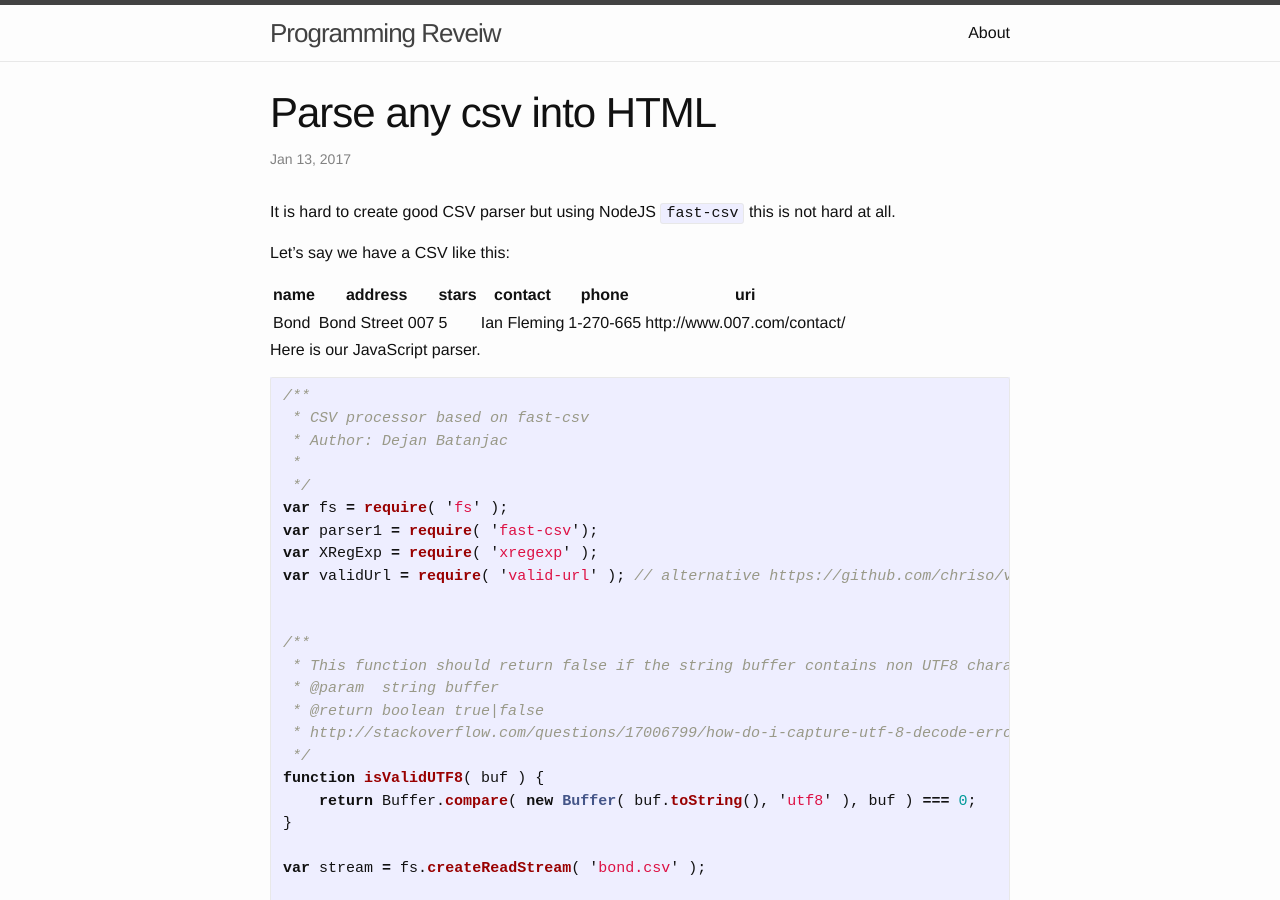
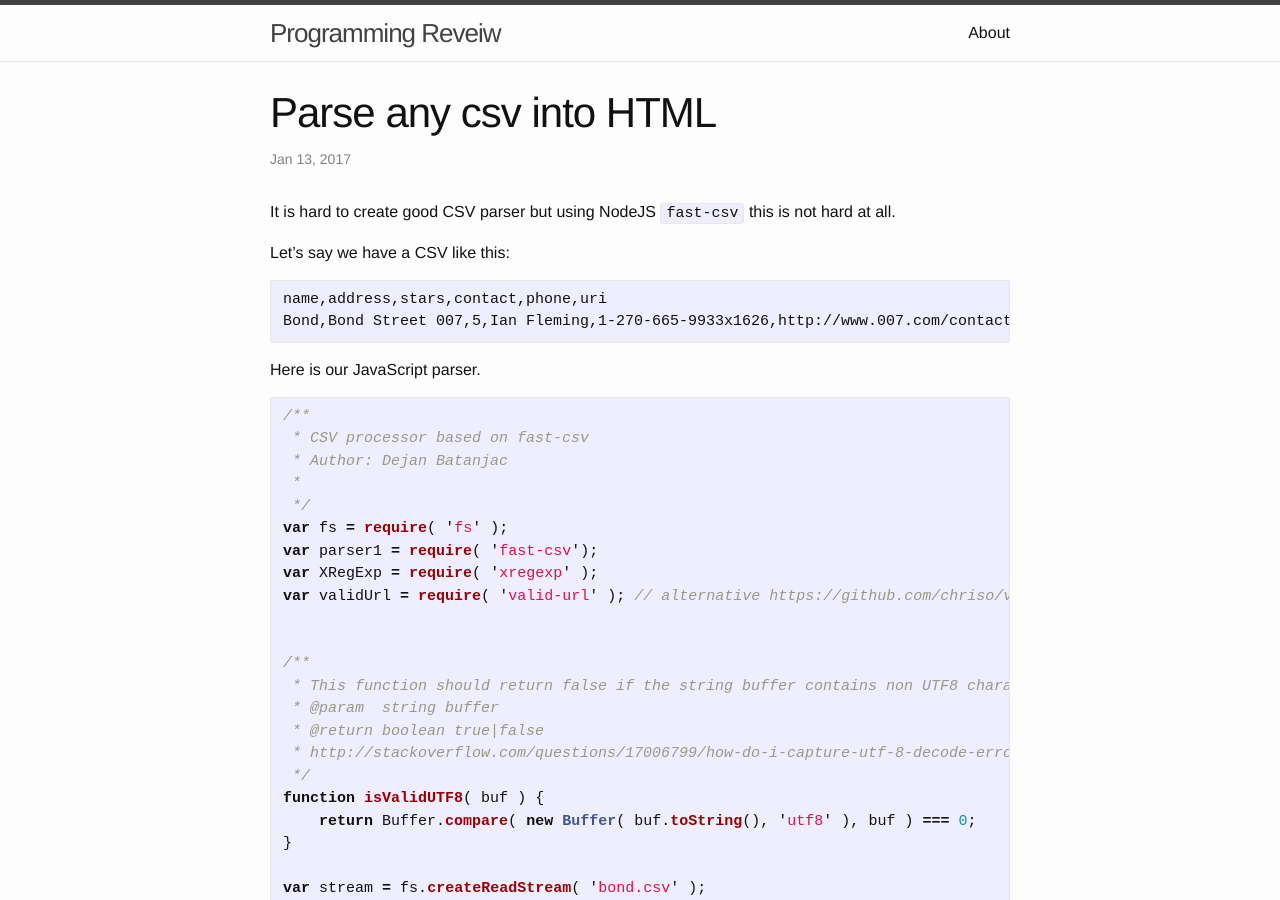
Before and after one commit to dejanbatanjac/programming-review.com, a Jekyll site: the page built from _posts/2017-01-13-parse-any-csv.md, in a window 1280 px wide and 900 px high. Built offline with Jekyll 4.4.1, drawn with Linux system fonts in a browser that asks for light colours.

Commit message:
Update 2017-01-13-parse-any-csv.md

````diff
--- a/_posts/2017-01-13-parse-any-csv.md
+++ b/_posts/2017-01-13-parse-any-csv.md
@@ -8,9 +8,10 @@ It is hard to create good CSV parser but using NodeJS `fast-csv` this is not har
 
 Let's say we have a CSV like this:
 
-| name | address | stars | contact | phone | uri |
-|---|---|---|---|---|---|
-| Bond | Bond Street 007 | 5 | Ian Fleming | 1-270-665 | http://www.007.com/contact/ |
+```
+name,address,stars,contact,phone,uri
+Bond,Bond Street 007,5,Ian Fleming,1-270-665-9933x1626,http://www.007.com/contact/
+```
 
 Here is our JavaScript parser.
 
````
